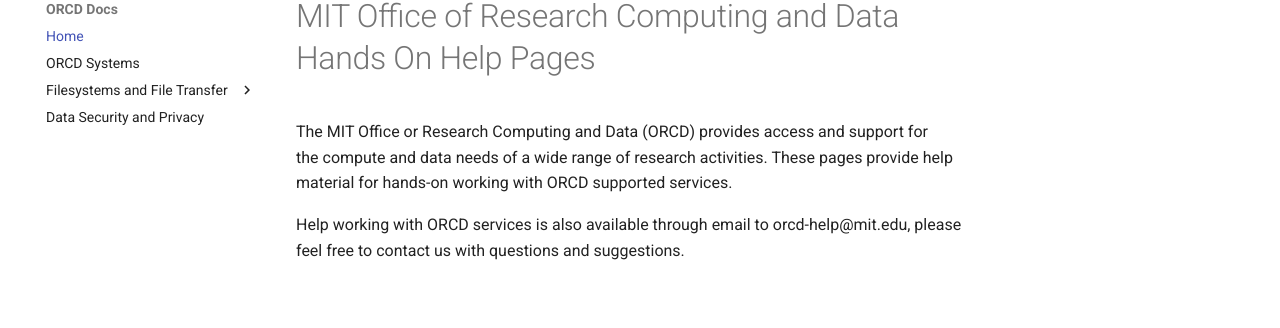
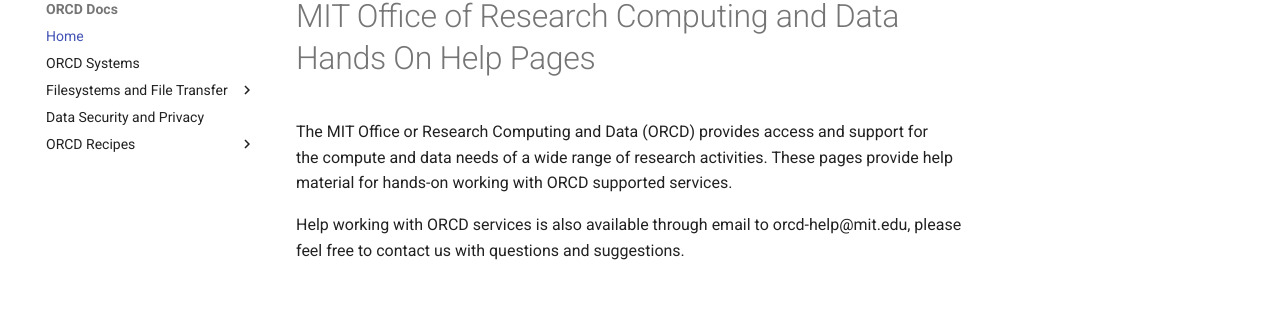
Before and after one commit to mit-orcd/orcd-docs-edit, an MkDocs documentation site: the page built from docs/index.md, in a window 1280 px wide. Shown: the part 102-430 px from the top of the page. Built offline with MkDocs 1.6.1 and Material for MkDocs 9.7.7, drawn with Linux system fonts in a browser that asks for light colours.

Commit message:
adding new recipes section

```diff
--- a/mkdocs.yml
+++ b/mkdocs.yml
@@ -9,6 +9,9 @@
 #    - Transferring Files:  filesystems-file-transfer/transferring-files.md
 #    - Best Practices:  filesystems-file-transfer/filesystem-best-practices.md
   - Data Security and Privacy: data-security.md
+  - ORCD Recipes:
+    - recipes/mujoco.md
+#    - recipes/gurobi.md
 #  - Basic software and package installation:
 #    - Environment Modules: software/page1.md
 #    - Installing packages/libraries in Julia, Python, R: software/page2.md
@@ -20,9 +23,7 @@
 #  - How Tos:
 #    - howto/page1.md
 #    - howto/page2.md
-#  - Specific Software How Tos:
-#    - software-howto/page1.md
-#    - software-howto/page2.md
+
 
 
 #theme: readthedocs
```
Also changed, not shown: docs/recipes/mujoco.md (added).
